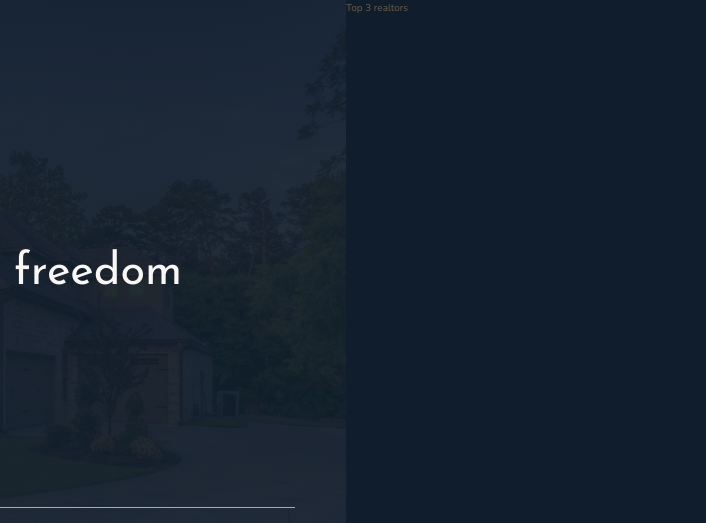
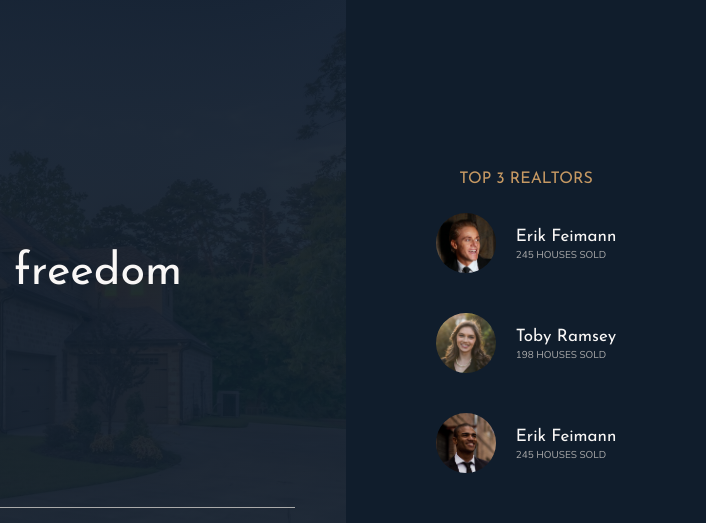
Before and after one commit to vihahuynh/Advanced-CSS-and-SASS-Nexter, a website: page index.html in a window 1280 px wide. Shown: the top 523 px of the page, 574-1280 px from the left. Drawn offline with nearby package versions, Linux system fonts and the light colour scheme.

Commit message:
Section 9: Nexter - realtors

```diff
--- a/index.html
+++ b/index.html
@@ -31,7 +31,26 @@
         <img src="img/logo-bi.png" alt="logo-bi" />
       </div>
     </header>
-    <div class="realtors">Top 3 realtors</div>
+    <div class="realtors">
+      <h3 class="heading-3">Top 3 realtors</h3>
+      <div class="realtors__list">
+        <img src="img/realtor-1.jpeg" alt="realtor 1" class="realtors__img" />
+        <div class="realtors__details">
+          <h4 class="heading-4 heading-4--light">Erik Feimann</h4>
+          <p class="realtors__sold">245 houses sold</p>
+        </div>
+        <img src="img/realtor-2.jpeg" alt="realtor 2" class="realtors__img" />
+        <div class="realtors__details">
+          <h4 class="heading-4 heading-4--light">Toby Ramsey</h4>
+          <p class="realtors__sold">198 houses sold</p>
+        </div>
+        <img src="img/realtor-3.jpeg" alt="realtor 3" class="realtors__img" />
+        <div class="realtors__details">
+          <h4 class="heading-4 heading-4--light">Erik Feimann</h4>
+          <p class="realtors__sold">245 houses sold</p>
+        </div>
+      </div>
+    </div>
     <section class="features">
       <div class="feature">
         <svg class="feature__icon">
--- a/sass/_realtors.scss
+++ b/sass/_realtors.scss
@@ -1,4 +1,30 @@
 .realtors {
   background-color: $color-secondary;
   grid-column: col-start 7 / full-end;
+  padding: 3rem;
+  display: grid;
+  align-content: center;
+  justify-content: center;
+  grid-row-gap: 2rem;
+  justify-items: center;
+
+  &__list {
+    display: grid;
+    grid-template-columns: min-content max-content;
+    grid-row-gap: 5vh;
+    grid-column-gap: 2rem;
+    align-items: center;
+  }
+
+  &__img {
+    width: 6rem;
+    border-radius: 50%;
+    display: block;
+  }
+
+  &__sold {
+    text-transform: uppercase;
+    color: $color-grey-light-2;
+    margin-top: -3px;
+  }
 }
```
Also changed, not shown: css/style.css.
